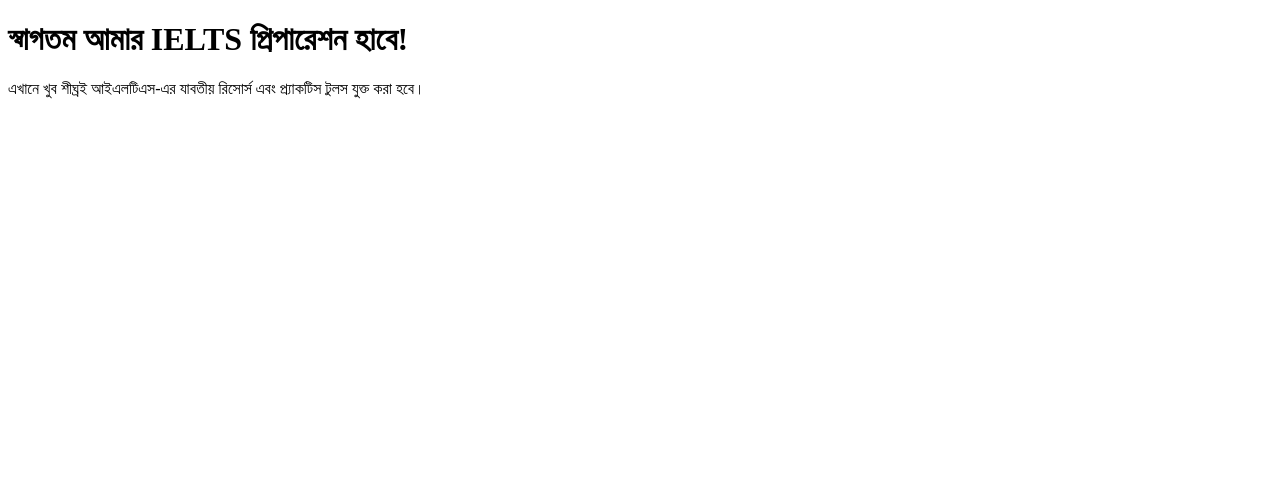
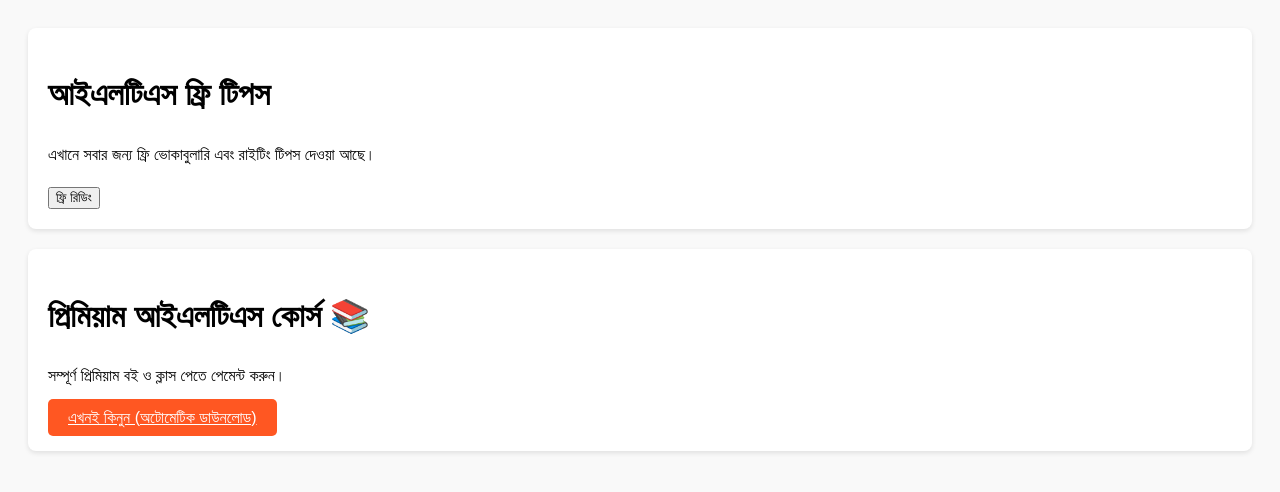
Before and after one commit to ielts-hub-sabbir/ielts-hub-sabbir.github.io, a plain HTML site: page index.html in a window 1280 px wide. Drawn offline with Linux system fonts and the light colour scheme.

Commit message:
Update index.html

```diff
--- a/index.html
+++ b/index.html
@@ -2,15 +2,30 @@
 <html lang="bn">
 <head>
     <meta charset="UTF-8">
-    <title>IELTS Hub - Sabbir</title>
+    <title>Sabbir's IELTS Hub</title>
+    <style>
+        body { font-family: sans-serif; line-height: 1.6; padding: 20px; background: #f9f9f9; }
+        .section { background: white; padding: 20px; margin-bottom: 20px; border-radius: 8px; box-shadow: 0 2px 5px rgba(0,0,0,0.1); }
+        .paid-btn { background: #ff5722; color: white; padding: 10px 20px; border: none; cursor: pointer; border-radius: 5px; }
+    </style>
 </head>
 <body>
-    <h1>স্বাগতম আমার IELTS প্রিপারেশন হাবে!</h1>
-    <p>এখানে খুব শীঘ্রই আইএলটিএস-এর যাবতীয় রিসোর্স এবং প্র্যাকটিস টুলস যুক্ত করা হবে।</p>
 
-    <!-- জাভাস্ক্রিপ্ট টেস্ট -->
-    <script>
-        console.log("জাভাস্ক্রিপ্ট কোড সাকসেসফুলি কাজ করছে!");
-    </script>
+    <!-- ফ্রি সেকশন (সবার জন্য) -->
+    <div class="section">
+        <h1>আইএলটিএস ফ্রি টিপস</h1>
+        <p>এখানে সবার জন্য ফ্রি ভোকাবুলারি এবং রাইটিং টিপস দেওয়া আছে।</p>
+        <button onclick="alert('এটি ফ্রি কন্টেন্ট!')">ফ্রি রিডিং</button>
+    </div>
+
+    <!-- পেইড সেকশন (অটোমেটেড পেমেন্ট) -->
+    <div class="section">
+        <h1>প্রিমিয়াম আইএলটিএস কোর্স 📚</h1>
+        <p>সম্পূর্ণ প্রিমিয়াম বই ও ক্লাস পেতে পেমেন্ট করুন।</p>
+
+        <!-- এখানে গামরোড বা পেমেন্ট লিংক বসাবেন -->
+        <a href="https://gumroad.com/l/your-product-link" class="paid-btn">এখনই কিনুন (অটোমেটিক ডাউনলোড)</a>
+    </div>
+
 </body>
 </html>
```
